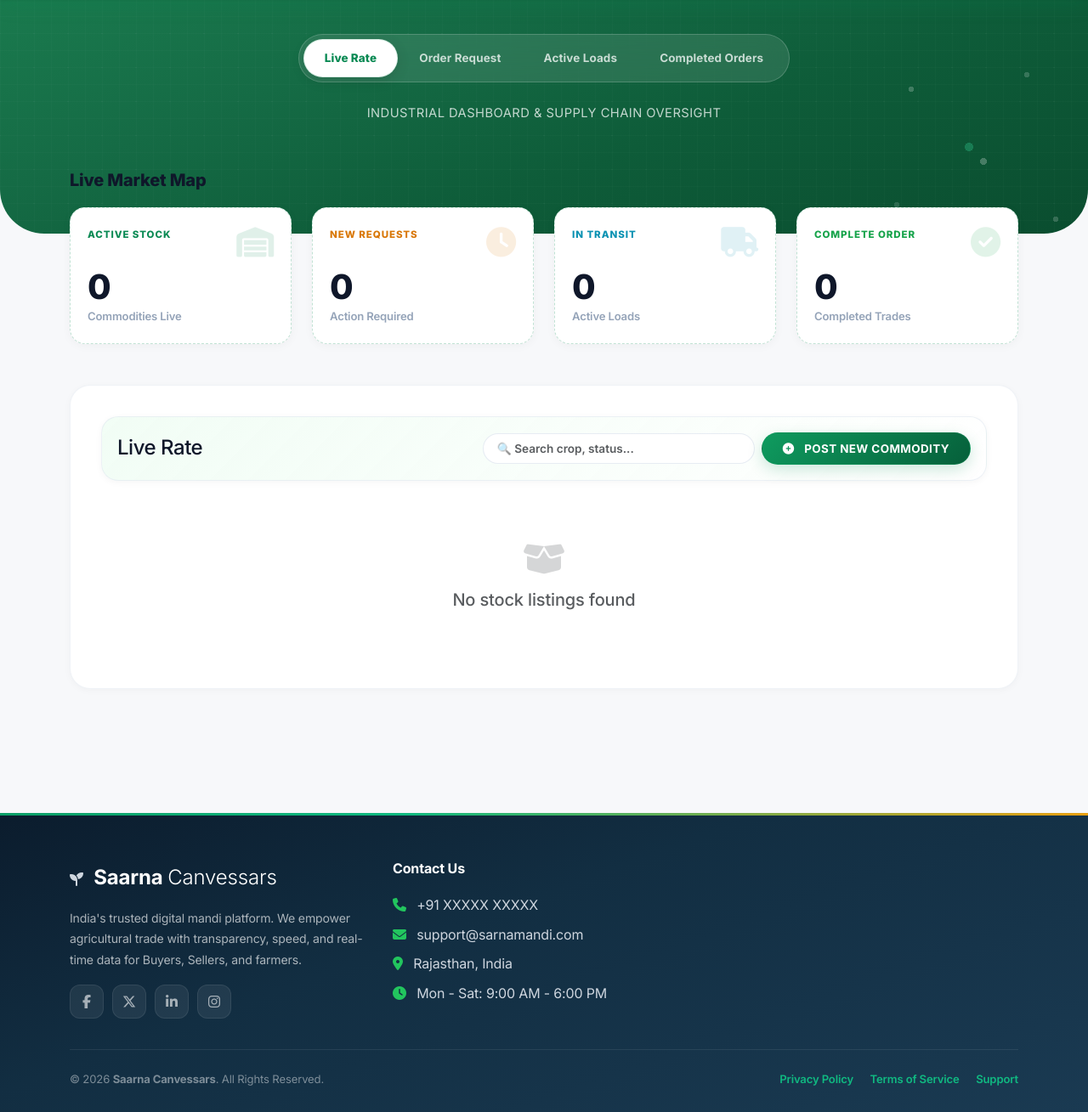
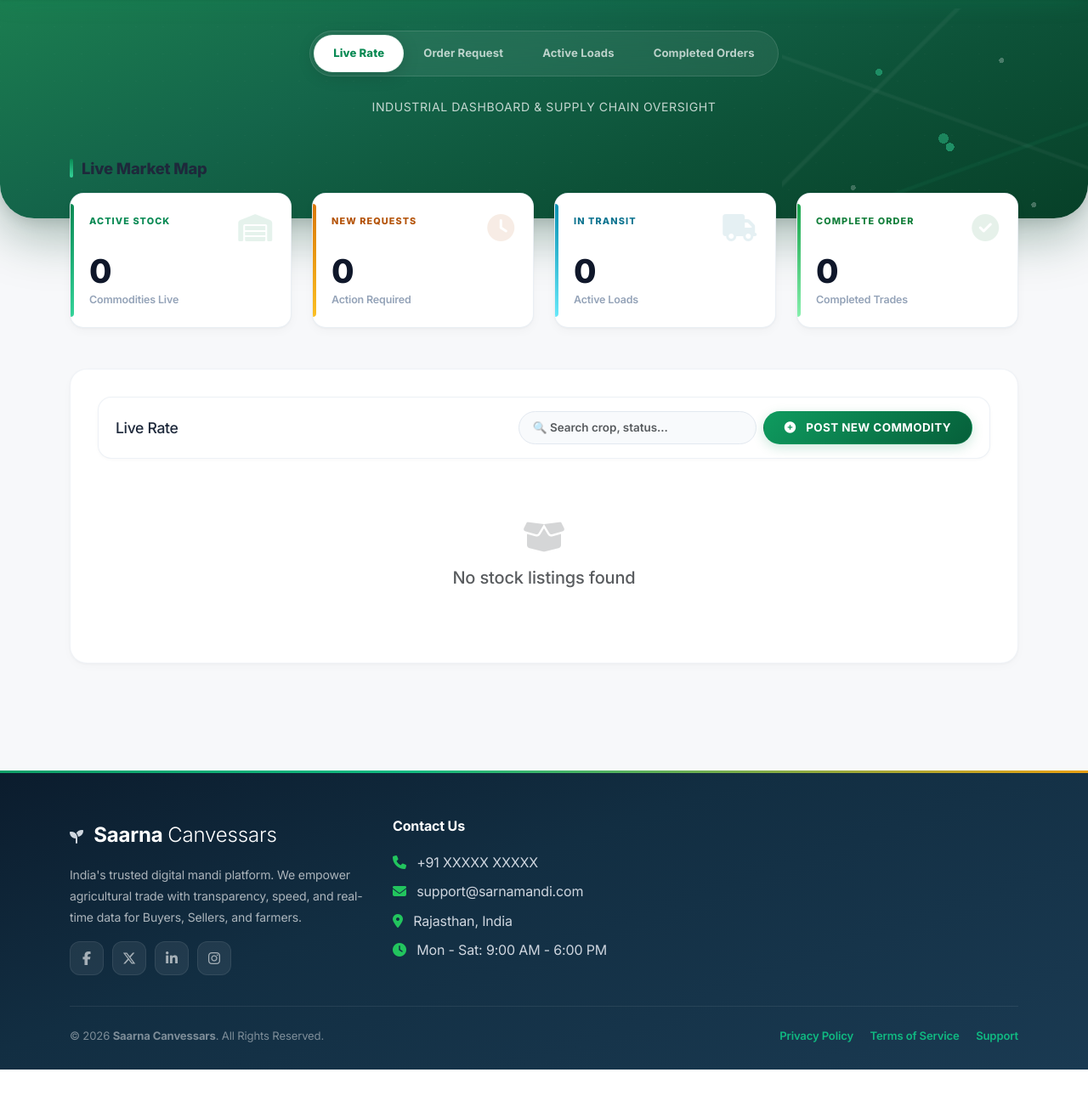
Before and after one commit to Shashank758/Sarna_Broker_Website-2, a Flask app: template templates/miller.html in a window 1280 px wide. Shown: the part 94-1403 px from the top of the page at 85% size. After the commit the page ends 1353 px from the top, so only its background shows below. Run offline with Flask 3, Linux system fonts and the light colour scheme; the template is opened without the code that fills it, so the values that code supplies are empty; some libraries are stand-ins or nearby versions.

Commit message:
Update miller.html

```diff
--- a/templates/miller.html
+++ b/templates/miller.html
@@ -4,53 +4,59 @@
 
 {% block extra_css %}
 <style>
-  /* ═══════════════════════════════════════════════
-     MILLER DASHBOARD — DIGITAL MANDI REFERENCE UI
-     ═══════════════════════════════════════════════ */
+  /* ═══════════════════════════════════════════════════
+     MILLER DASHBOARD — ENTERPRISE SaaS PLATFORM UI
+     Senior UI/UX · Market-Ready · Premium Grade
+     ═══════════════════════════════════════════════════ */
 
   /* ── HERO SECTION ── */
   .miller-hero {
-    background: linear-gradient(160deg, #1a7a4e 0%, #156b45 30%, #0e5c39 60%, #0a4d2f 100%);
+    background: linear-gradient(160deg, #1b7d50 0%, #14654a 35%, #0d5238 65%, #074028 100%);
     color: white;
-    padding: 40px 0 130px;
-    border-radius: 0 0 52px 52px;
+    padding: 36px 0 120px;
+    border-radius: 0 0 40px 40px;
     position: relative;
     overflow: hidden;
-    /* remove old box-shadow */
+    box-shadow:
+      0 20px 60px rgba(7, 64, 40, 0.35),
+      0 4px 16px rgba(0, 0, 0, 0.1);
   }
 
-  /* Agricultural crosshatch pattern overlay */
+  /* Crosshatch texture */
   .miller-hero::before {
     content: '';
     position: absolute;
     inset: 0;
     background-image:
-      linear-gradient(45deg, rgba(255, 255, 255, 0.03) 1px, transparent 1px),
-      linear-gradient(-45deg, rgba(255, 255, 255, 0.03) 1px, transparent 1px),
-      linear-gradient(90deg, rgba(255, 255, 255, 0.015) 1px, transparent 1px),
-      linear-gradient(0deg, rgba(255, 255, 255, 0.015) 1px, transparent 1px);
-    background-size: 40px 40px, 40px 40px, 20px 20px, 20px 20px;
+      linear-gradient(45deg, rgba(255, 255, 255, 0.025) 1px, transparent 1px),
+      linear-gradient(-45deg, rgba(255, 255, 255, 0.025) 1px, transparent 1px);
+    background-size: 32px 32px;
     pointer-events: none;
     z-index: 0;
   }
 
-  /* Network / mandi-node dot decoration (right side) */
+  /* Connected network decoration */
   .miller-hero::after {
     content: '';
     position: absolute;
-    top: 20px;
-    right: -30px;
-    width: 340px;
+    top: 10px;
+    right: -20px;
+    width: 380px;
     height: 340px;
     background:
-      radial-gradient(circle 3px at 30% 25%, rgba(255, 255, 255, 0.3) 100%, transparent 100%),
-      radial-gradient(circle 3px at 70% 20%, rgba(255, 255, 255, 0.25) 100%, transparent 100%),
-      radial-gradient(circle 4px at 55% 50%, rgba(255, 255, 255, 0.35) 100%, transparent 100%),
-      radial-gradient(circle 3px at 25% 65%, rgba(255, 255, 255, 0.2) 100%, transparent 100%),
-      radial-gradient(circle 3px at 80% 70%, rgba(255, 255, 255, 0.25) 100%, transparent 100%),
-      radial-gradient(circle 3px at 45% 80%, rgba(255, 255, 255, 0.2) 100%, transparent 100%),
-      radial-gradient(circle 5px at 50% 45%, rgba(52, 211, 153, 0.45) 100%, transparent 100%);
-    opacity: 0.7;
+      /* Nodes */
+      radial-gradient(circle 4px at 30% 22%, rgba(52, 211, 153, 0.55) 100%, transparent 100%),
+      radial-gradient(circle 3px at 68% 18%, rgba(255, 255, 255, 0.3) 100%, transparent 100%),
+      radial-gradient(circle 5px at 52% 48%, rgba(52, 211, 153, 0.6) 100%, transparent 100%),
+      radial-gradient(circle 3px at 22% 62%, rgba(255, 255, 255, 0.25) 100%, transparent 100%),
+      radial-gradient(circle 3px at 78% 68%, rgba(255, 255, 255, 0.3) 100%, transparent 100%),
+      radial-gradient(circle 3px at 42% 82%, rgba(255, 255, 255, 0.2) 100%, transparent 100%),
+      radial-gradient(circle 6px at 50% 45%, rgba(52, 211, 153, 0.5) 100%, transparent 100%),
+      /* Connection lines */
+      linear-gradient(135deg, transparent 28%, rgba(255, 255, 255, 0.06) 28.5%, rgba(255, 255, 255, 0.06) 29%, transparent 29.5%),
+      linear-gradient(200deg, transparent 40%, rgba(255, 255, 255, 0.05) 40.5%, rgba(255, 255, 255, 0.05) 41%, transparent 41.5%),
+      linear-gradient(160deg, transparent 55%, rgba(52, 211, 153, 0.08) 55.5%, rgba(52, 211, 153, 0.08) 56%, transparent 56.5%);
+    opacity: 0.85;
     pointer-events: none;
     z-index: 0;
   }
@@ -61,114 +67,145 @@
   }
 
   .miller-hero h1 {
-    font-size: 2.1rem;
+    font-size: 2rem;
     font-weight: 800;
-    letter-spacing: 0.04em;
+    letter-spacing: 0.05em;
     text-transform: uppercase;
-    text-shadow: 0 2px 12px rgba(0, 0, 0, 0.15);
+    text-shadow: 0 2px 20px rgba(0, 0, 0, 0.2);
   }
 
   .miller-hero p {
-    font-size: 0.92rem;
-    letter-spacing: 0.03em;
+    font-size: 0.88rem;
+    letter-spacing: 0.04em;
     text-transform: uppercase;
+    opacity: 0.85;
   }
 
   /* ── DASHBOARD CONTAINER ── */
   .dashboard-container {
-    margin-top: -75px;
+    margin-top: -70px;
     position: relative;
     z-index: 10;
-    padding-bottom: 80px;
+    padding-bottom: 60px;
   }
 
   /* ── SECTION HEADING ── */
   .market-map-heading {
-    font-size: 1.25rem;
+    font-size: 1.15rem;
     font-weight: 800;
-    color: #0f172a;
+    color: #1e293b;
     letter-spacing: -0.01em;
-    margin-bottom: 20px;
+    margin-bottom: 18px;
+    display: flex;
+    align-items: center;
+    gap: 10px;
   }
 
-  /* ── STAT CARDS — illustrated dashboard cards ── */
+  .market-map-heading::before {
+    content: '';
+    width: 4px;
+    height: 22px;
+    border-radius: 4px;
+    background: linear-gradient(180deg, #0a8a54, #34d399);
+    flex-shrink: 0;
+  }
+
+  /* ═══════════════════════════════════
+     STAT CARDS — Enterprise KPI Tiles
+     ═══════════════════════════════════ */
   .stat-card-miller {
     background: #fff;
-    border-radius: 18px;
-    padding: 22px 20px 20px;
-    border: 1.5px dashed rgba(226, 232, 240, 0.7);
-    box-shadow: 0 2px 12px rgba(0, 0, 0, 0.04);
-    transition: all 0.32s cubic-bezier(0.4, 0, 0.2, 1);
+    border-radius: 16px;
+    padding: 24px 22px 22px;
+    border: 1px solid rgba(226, 232, 240, 0.7);
+    box-shadow:
+      0 1px 3px rgba(0, 0, 0, 0.04),
+      0 4px 12px rgba(0, 0, 0, 0.03);
+    transition: all 0.35s cubic-bezier(0.4, 0, 0.2, 1);
     height: 100%;
     position: relative;
     overflow: hidden;
   }
 
+  /* Colored left accent bar */
+  .stat-card-miller::after {
+    content: '';
+    position: absolute;
+    top: 12px;
+    left: 0;
+    width: 4px;
+    height: calc(100% - 24px);
+    border-radius: 0 4px 4px 0;
+    transition: height 0.32s ease;
+  }
+
+  .col-6:nth-child(1) .stat-card-miller::after {
+    background: linear-gradient(180deg, #0a8a54, #34d399);
+  }
+
+  .col-6:nth-child(2) .stat-card-miller::after {
+    background: linear-gradient(180deg, #d97706, #fbbf24);
+  }
+
+  .col-6:nth-child(3) .stat-card-miller::after {
+    background: linear-gradient(180deg, #0891b2, #67e8f9);
+  }
+
+  .col-6:nth-child(4) .stat-card-miller::after {
+    background: linear-gradient(180deg, #16a34a, #86efac);
+  }
+
   .stat-card-miller:hover {
     transform: translateY(-6px);
-    box-shadow: 0 16px 40px rgba(0, 0, 0, 0.08);
+    box-shadow:
+      0 8px 24px rgba(0, 0, 0, 0.06),
+      0 20px 48px rgba(0, 0, 0, 0.08);
+    border-color: rgba(226, 232, 240, 0.4);
   }
 
-  /* Color-coded dashed border on hover per card variant */
-  .stat-card-miller:nth-child(1) {
-    border-color: rgba(10, 138, 84, 0.25);
-  }
-
-  .stat-card-miller:nth-child(2) {
-    border-color: rgba(245, 158, 11, 0.25);
-  }
-
-  .stat-card-miller:nth-child(3) {
-    border-color: rgba(6, 182, 212, 0.25);
-  }
-
-  .stat-card-miller:nth-child(4) {
-    border-color: rgba(34, 197, 94, 0.25);
-  }
-
-  /* Stat card color labels */
+  /* Color labels */
   .stat-card-miller .text-primary {
     color: #0a8a54 !important;
   }
 
   .stat-card-miller .text-warning {
-    color: #d97706 !important;
+    color: #b45309 !important;
   }
 
   .stat-card-miller .text-info {
-    color: #0891b2 !important;
+    color: #0e7490 !important;
   }
 
   .stat-card-miller .text-success {
-    color: #16a34a !important;
+    color: #15803d !important;
   }
 
   .stat-card-miller .small.text-uppercase {
-    font-size: 0.72rem;
-    letter-spacing: 0.08em;
+    font-size: 0.68rem;
+    letter-spacing: 0.1em;
     font-weight: 800;
   }
 
-  /* Illustration icon area */
+  /* Icon area */
   .stat-card-miller i.fa {
-    font-size: 2.2rem;
-    opacity: 0.12 !important;
-    transition: all 0.3s ease;
+    font-size: 2rem;
+    opacity: 0.1 !important;
+    transition: all 0.35s ease;
   }
 
   .stat-card-miller:hover i.fa {
-    opacity: 0.22 !important;
-    transform: scale(1.15);
+    opacity: 0.2 !important;
+    transform: scale(1.1) rotate(-5deg);
   }
 
-  /* Large stat number */
+  /* Large number */
   .stat-card-miller .fs-2 {
-    font-size: 2.5rem !important;
+    font-size: 2.4rem !important;
     font-weight: 800;
     color: #0f172a;
     line-height: 1;
-    margin-top: 10px;
-    letter-spacing: -0.04em;
+    margin-top: 8px;
+    letter-spacing: -0.03em;
     -webkit-text-fill-color: #0f172a;
     background: none;
     -webkit-background-clip: unset;
@@ -176,87 +213,104 @@
   }
 
   .stat-card-miller .text-muted.small {
-    font-size: 0.82rem;
+    font-size: 0.78rem;
     color: #94a3b8 !important;
     font-weight: 600;
+    margin-top: 4px;
   }
 
-  /* ── TAB PILLS ── */
+  /* ═══════════════════════════════
+     TAB PILLS — Frosted Capsules
+     ═══════════════════════════════ */
   .nav-pills-premium {
-    background: rgba(255, 255, 255, 0.1);
-    backdrop-filter: blur(16px);
-    -webkit-backdrop-filter: blur(16px);
-    padding: 5px;
+    background: rgba(255, 255, 255, 0.07);
+    backdrop-filter: blur(20px);
+    -webkit-backdrop-filter: blur(20px);
+    padding: 4px;
     border-radius: 50px;
     display: inline-flex;
-    border: 1px solid rgba(255, 255, 255, 0.18);
+    border: 1px solid rgba(255, 255, 255, 0.12);
     position: relative;
     z-index: 2;
   }
 
   .nav-pills-premium .nav-link {
-    color: rgba(255, 255, 255, 0.75);
+    color: rgba(255, 255, 255, 0.7);
     border-radius: 50px;
-    padding: 10px 24px;
+    padding: 10px 22px;
     font-weight: 700;
-    font-size: 0.84rem;
-    transition: all 0.3s cubic-bezier(0.4, 0, 0.2, 1);
+    font-size: 0.82rem;
+    transition: all 0.28s cubic-bezier(0.4, 0, 0.2, 1);
     letter-spacing: 0.01em;
     border: 1.5px solid transparent;
+    white-space: nowrap;
   }
 
   .nav-pills-premium .nav-link:hover {
     color: #fff;
-    background: rgba(255, 255, 255, 0.08);
+    background: rgba(255, 255, 255, 0.06);
   }
 
   .nav-pills-premium .nav-link.active {
     background: #fff;
     color: #0a8a54;
-    box-shadow: 0 4px 16px rgba(0, 0, 0, 0.12);
+    box-shadow: 0 4px 20px rgba(0, 0, 0, 0.15);
     font-weight: 800;
-    border-color: rgba(10, 138, 84, 0.15);
+    border-color: rgba(10, 138, 84, 0.1);
   }
 
-  /* ── TAB CONTENT PANEL ── */
+  /* ═══════════════════════════════
+     TAB CONTENT — Glass Panel
+     ═══════════════════════════════ */
   .miller-tab-content {
     background: #fff;
-    border-radius: 24px;
+    border-radius: 20px;
     border: 1px solid rgba(226, 232, 240, 0.5);
-    box-shadow: 0 2px 8px rgba(0, 0, 0, 0.03);
-    padding: 36px;
-    margin-top: 28px;
+    box-shadow:
+      0 1px 3px rgba(0, 0, 0, 0.03),
+      0 4px 12px rgba(0, 0, 0, 0.02);
+    padding: 32px;
+    margin-top: 24px;
   }
 
-  /* ── STOCK TABLE ── */
+  /* ═══════════════════════════════
+     STOCK TABLE
+     ═══════════════════════════════ */
   .stock-table-modern thead th {
-    background: linear-gradient(135deg, #f0fdf4, #f8fafc);
-    border-bottom: 2px solid rgba(10, 138, 84, 0.1);
-    color: var(--text-muted);
+    background: #f8fafc;
+    border-bottom: 2px solid #e2e8f0;
+    color: #64748b;
     font-weight: 800;
     text-transform: uppercase;
-    font-size: 0.68rem;
-    letter-spacing: 1px;
-    padding: 16px;
+    font-size: 0.65rem;
+    letter-spacing: 1.2px;
+    padding: 14px 18px;
   }
 
   .stock-table-modern tbody td {
-    padding: 16px;
+    padding: 16px 18px;
     vertical-align: middle;
     font-weight: 600;
-    border-bottom: 1px solid rgba(241, 245, 249, 0.8);
+    border-bottom: 1px solid #f1f5f9;
+    color: #334155;
+  }
+
+  .stock-table-modern tbody tr {
+    transition: background 0.15s ease;
   }
 
   .stock-table-modern tbody tr:hover {
-    background: rgba(240, 253, 244, 0.4);
+    background: #f0fdf4;
   }
 
-  /* ── BOOKING REQUEST CARDS ── */
+  /* ═══════════════════════════════
+     BOOKING REQUEST CARDS
+     ═══════════════════════════════ */
   .booking-request-card {
-    background: linear-gradient(135deg, #fafbfc 0%, #fff 100%);
-    border-radius: 20px;
+    background: #fff;
+    border-radius: 16px;
     border: 1px solid rgba(226, 232, 240, 0.6);
-    padding: 24px;
+    padding: 22px;
     height: 100%;
     transition: all 0.3s cubic-bezier(0.4, 0, 0.2, 1);
     position: relative;
@@ -266,103 +320,117 @@
   .booking-request-card::before {
     content: '';
     position: absolute;
-    top: 0;
+    top: 12px;
     left: 0;
     width: 4px;
-    height: 100%;
-    background: linear-gradient(180deg, #f59e0b, #fbbf24);
-    border-radius: 4px 0 0 4px;
+    height: calc(100% - 24px);
+    background: linear-gradient(180deg, #d97706, #fbbf24);
+    border-radius: 0 4px 4px 0;
   }
 
   .booking-request-card:hover {
-    border-color: rgba(10, 138, 84, 0.2);
-    background: #fff;
+    border-color: rgba(217, 119, 6, 0.15);
     transform: translateY(-3px);
-    box-shadow: 0 12px 32px rgba(0, 0, 0, 0.08);
+    box-shadow: 0 12px 32px rgba(0, 0, 0, 0.06);
   }
 
-  /* ── QC PANELS ── */
+  /* ═══════════════════════════════
+     QC PANELS
+     ═══════════════════════════════ */
   .truck-qc-panel {
     background: #fff;
-    border-radius: 20px;
+    border-radius: 16px;
     border: 1px solid rgba(226, 232, 240, 0.6);
-    padding: 22px;
-    margin-bottom: 16px;
+    padding: 20px;
+    margin-bottom: 14px;
     transition: all 0.25s ease;
   }
 
   .truck-qc-panel:hover {
-    border-color: rgba(10, 138, 84, 0.15);
-    box-shadow: 0 8px 24px rgba(0, 0, 0, 0.05);
+    border-color: rgba(10, 138, 84, 0.12);
+    box-shadow: 0 6px 20px rgba(0, 0, 0, 0.04);
   }
 
   .qc-form-mini {
-    background: linear-gradient(135deg, #f1f5f9, #f8fafc);
-    border-radius: 14px;
-    padding: 18px;
+    background: #f8fafc;
+    border-radius: 12px;
+    padding: 16px;
     margin-top: 12px;
-    border: 1px solid rgba(226, 232, 240, 0.4);
+    border: 1px solid #e2e8f0;
   }
 
-  /* ── ENTERPRISE INPUT ── */
+  /* ═══════════════════════════════
+     ENTERPRISE INPUTS
+     ═══════════════════════════════ */
   .enterprise-input-sm {
     background: #fff;
-    border: 1.5px solid rgba(226, 232, 240, 0.8);
+    border: 1.5px solid #e2e8f0;
     border-radius: 10px;
     padding: 7px 14px;
     font-size: 0.85rem;
     font-weight: 600;
-    transition: all 0.25s ease;
+    transition: all 0.2s ease;
+    color: #334155;
   }
 
   .enterprise-input-sm:focus {
-    border-color: var(--primary);
-    box-shadow: 0 0 0 3px rgba(10, 138, 84, 0.12);
+    border-color: #0a8a54;
+    box-shadow: 0 0 0 3px rgba(10, 138, 84, 0.08);
+    outline: none;
   }
 
-  /* ═════════════════════════════════════
-     LIVE RATE (STOCK) — PREMIUM UI
-     ═════════════════════════════════════ */
+  /* ═══════════════════════════════════════
+     STOCK CARDS — Enterprise Product Grid
+     ═══════════════════════════════════════ */
   .stock-toolbar {
-    background: linear-gradient(135deg, rgba(240, 253, 244, 0.9), rgba(255, 255, 255, 1));
+    background: #fff;
     border: 1px solid rgba(226, 232, 240, 0.6);
-    border-radius: 20px;
-    padding: 18px;
-    box-shadow: 0 2px 8px rgba(0, 0, 0, 0.04);
+    border-radius: 16px;
+    padding: 16px 20px;
+    box-shadow: 0 1px 4px rgba(0, 0, 0, 0.03);
+    display: flex;
+    align-items: center;
   }
 
   .stock-toolbar h4 {
     letter-spacing: -0.02em;
+    font-size: 1.1rem;
+    color: #1e293b;
   }
 
   .stock-search {
-    width: 320px;
+    width: 280px;
     border-radius: 999px !important;
-    padding-left: 16px;
-    border: 1.5px solid rgba(226, 232, 240, 0.8) !important;
-    transition: all 0.25s ease;
+    padding: 8px 16px;
+    border: 1.5px solid #e2e8f0 !important;
+    font-size: 0.84rem;
+    transition: all 0.2s ease;
+    background: #f8fafc;
   }
 
   .stock-search:focus {
-    border-color: var(--primary) !important;
-    box-shadow: 0 0 0 3px rgba(10, 138, 84, 0.1) !important;
+    border-color: #0a8a54 !important;
+    box-shadow: 0 0 0 3px rgba(10, 138, 84, 0.08) !important;
+    background: #fff;
   }
 
   .stock-cta {
     border-radius: 999px !important;
-    box-shadow: 0 6px 18px rgba(10, 138, 84, 0.2);
-    transition: all 0.3s ease;
+    box-shadow: 0 4px 14px rgba(10, 138, 84, 0.2);
+    transition: all 0.28s ease;
+    font-size: 0.84rem;
+    padding: 9px 22px;
   }
 
   .stock-cta:hover {
-    box-shadow: 0 10px 28px rgba(10, 138, 84, 0.3);
+    box-shadow: 0 8px 24px rgba(10, 138, 84, 0.3);
     transform: translateY(-2px);
   }
 
   .stock-card {
-    border-radius: 20px !important;
-    border: 1px solid rgba(226, 232, 240, 0.6) !important;
-    box-shadow: 0 2px 8px rgba(0, 0, 0, 0.04) !important;
+    border-radius: 16px !important;
+    border: 1px solid #e2e8f0 !important;
+    box-shadow: 0 1px 4px rgba(0, 0, 0, 0.03) !important;
     overflow: hidden;
     transition: all 0.3s cubic-bezier(0.4, 0, 0.2, 1);
     position: relative;
```
Also changed, not shown: other parts of templates/miller.html (+77 -64 lines).
